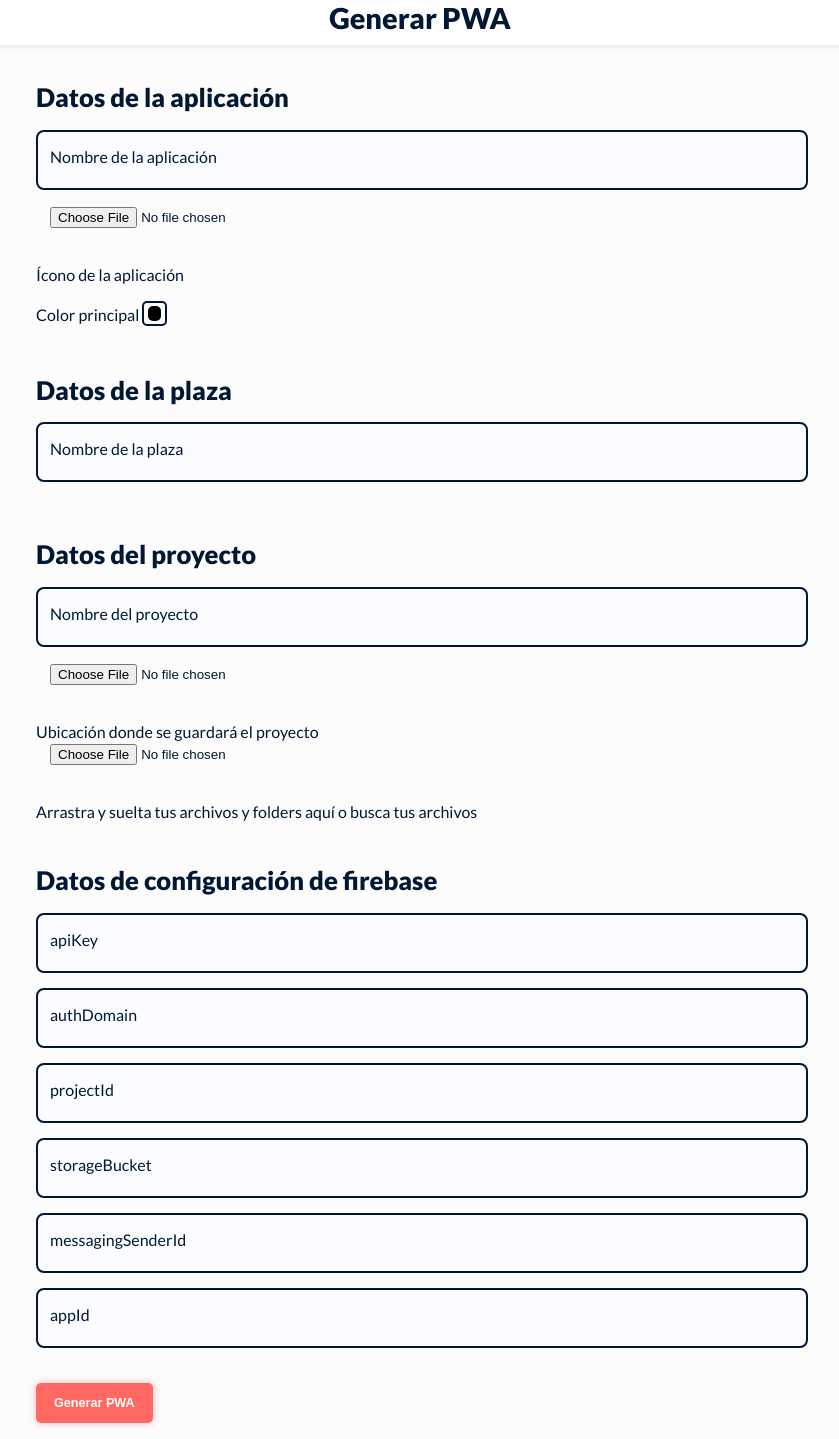
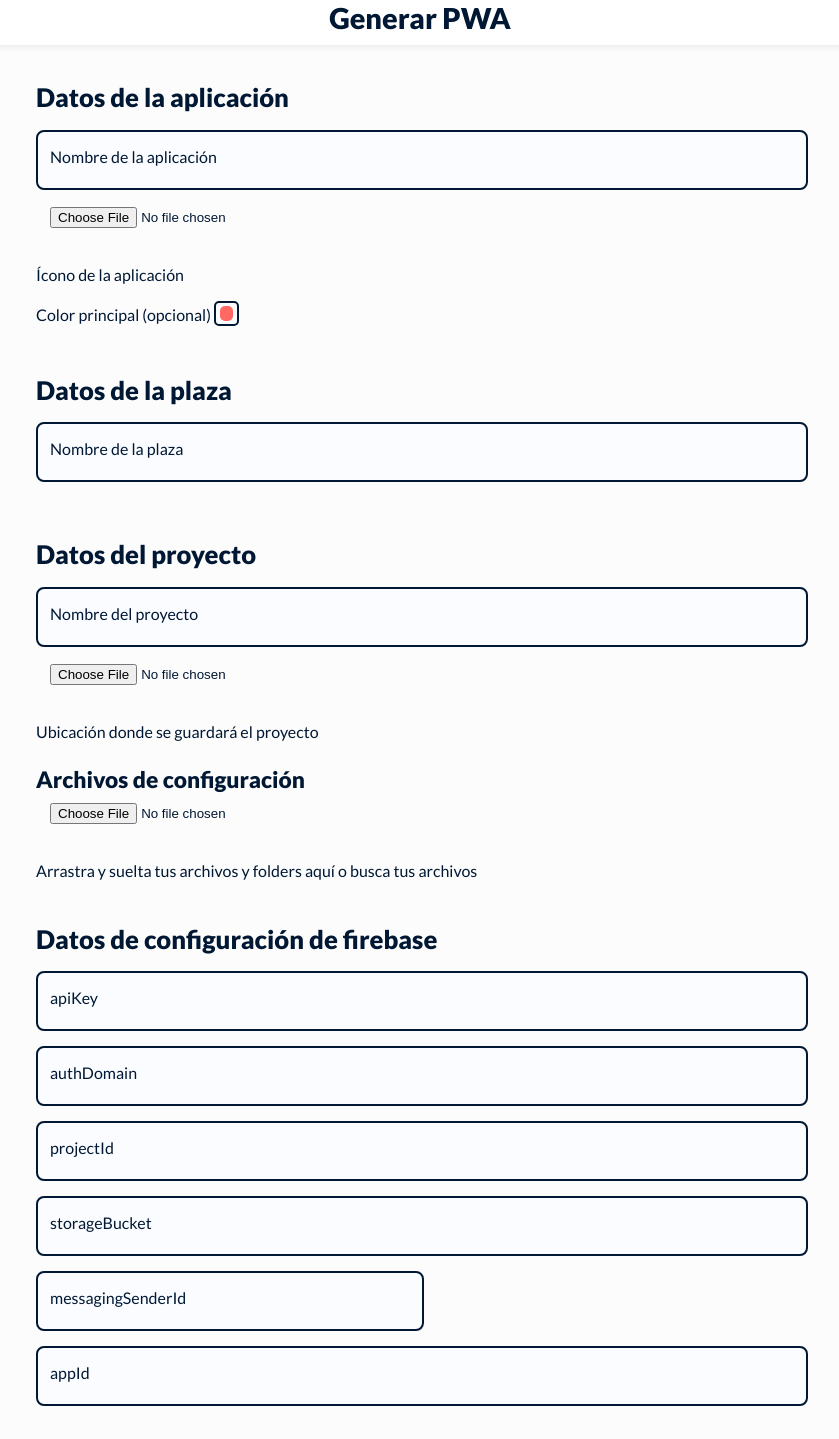
Before and after one commit to mauriciodeleonc/softtek-pwa-generator, a React (Create React App) app: page / in a window 1280 px wide. Shown: the top 1439 px of the page, without its empty margins (220-1059 px from the left). Built offline with nearby package versions, Linux system fonts and the light colour scheme.

Commit message:
Added error states to inputs and started validating form

```diff
--- a/src/App.js
+++ b/src/App.js
@@ -6,21 +6,121 @@ const App = () => {
   const icon = useRef(null);
   const projectLocation = useRef(null);
   const configFiles = useRef(null);
-  const [appName, setAppName] = useState(null);
-  const [appColor, setAppColor] = useState(null);
-  const [storeName, setStoreName] = useState(null);
-  const [projectName, setProjectName] = useState(null);
-  const [apiKey, setApiKey] = useState(null);
-  const [authDomain, setAuthDomain] = useState(null);
-  const [projectId, setProjectId] = useState(null);
-  const [storageBucket, setStorageBucket] = useState(null);
-  const [messagingSenderId, setMessagingSenderId] = useState(null);
-  const [appId, setAppId] = useState(null);
+  const [submitted, setSubmitted] = useState(false);
+  const [appName, setAppName] = useState({
+    label: 'Nombre de la aplicación',
+    type: 'text',
+    value: '',
+    required: true,
+    errorText: '',
+    valid: false,
+  });
+  const [appColor, setAppColor] = useState({
+    label: 'Color principal (opcional)',
+    type: 'color',
+    value: '',
+    required: false,
+    errorText: '',
+    valid: false,
+  });
+  const [storeName, setStoreName] = useState({
+    label: 'Nombre de la plaza',
+    type: 'text',
+    value: '',
+    required: true,
+    errorText: '',
+    valid: false,
+  });
+  const [projectName, setProjectName] = useState({
+    label: 'Nombre del proyecto',
+    type: 'text',
+    value: '',
+    required: true,
+    errorText: '',
+    valid: false,
+  });
+  const [apiKey, setApiKey] = useState({
+    label: 'apiKey',
+    type: 'text',
+    value: '',
+    required: true,
+    errorText: '',
+    valid: false,
+  });
+  const [authDomain, setAuthDomain] = useState({
+    label: 'authDomain',
+    type: 'text',
+    value: '',
+    required: true,
+    errorText: '',
+    valid: false,
+  });
+  const [projectId, setProjectId] = useState({
+    label: 'projectId',
+    type: 'text',
+    value: '',
+    required: true,
+    errorText: '',
+    valid: false,
+  });
+  const [storageBucket, setStorageBucket] = useState({
+    label: 'storageBucket',
+    type: 'text',
+    value: '',
+    required: true,
+    errorText: '',
+    valid: false,
+  });
+  const [messagingSenderId, setMessagingSenderId] = useState({
+    label: 'messagingSenderId',
+    type: 'text',
+    value: '',
+    required: true,
+    errorText: '',
+    valid: false,
+  });
+  const [appId, setAppId] = useState({
+    label: 'appId',
+    type: 'text',
+    value: '',
+    required: true,
+    errorText: '',
+    valid: false,
+  });
 
   const handleSubmit = (e) => {
     e.preventDefault();
-    console.log(appName);
+    setSubmitted(true);
+    if(appName.value.trim() !== '' && appName.required) {
+      setAppName({...appName, valid: true});
+    }
+    if(storeName.value.trim() !== '' && storeName.required) {
+      setStoreName({...storeName, valid: true});
+    }
+    if(projectName.value.trim() !== '' && projectName.required) {
+      setProjectName({...projectName, valid: true});
+    }
+    if(apiKey.value.trim() !== '' && apiKey.required) {
+      setApiKey({...apiKey, valid: true});
+    }
+    if(authDomain.value.trim() !== '' && authDomain.required) {
+      setAuthDomain({...authDomain, valid: true});
+    }
+    if(projectId.value.trim() !== '' && projectId.required) {
+      setProjectId({...projectId, valid: true});
+    }
+    if(storageBucket.value.trim() !== '' && storageBucket.required) {
+      setStorageBucket({...storageBucket, valid: true});
+    }
+    if(messagingSenderId.value.trim() !== '' && messagingSenderId.required) {
+      setMessagingSenderId({...messagingSenderId, valid: true});
+    }
+    if(appId.value.trim() !== '' && appId.required) {
+      setAppId({...appId, valid: true});
+    }
     console.log(icon.current.files[0]);
+    console.log(projectLocation.current.files[0]);
+    console.log(configFiles.current.files[0]);
   }
 
   return (
@@ -33,34 +133,124 @@ const App = () => {
           <h2>
             Datos de la aplicación
           </h2>
-          <Input label='Nombre de la aplicación' type='text' handleValue={setAppName}/>
-          <Input label='Ícono de la aplicación' type='file' ref={icon}/>
-          <Input label='Color principal' type='color' handleValue={setAppColor} />
+          <Input
+            label={appName.label}
+            type={appName.type}
+            handleValue={(value) => setAppName({...appName, value})}
+            required={appName.required}
+            errorText={appName.errorText}
+            submitted={submitted}
+            valid={appName.valid}
+          />
+          <Input
+            label='Ícono de la aplicación'
+            type='file'
+            ref={icon}
+          />
+          <Input
+            label={appColor.label}
+            type={appColor.type}
+            handleValue={(value) => setAppColor({...appColor, value})}
+          />
         </section>
         <section>
           <h2>
             Datos de la plaza
           </h2>
-          <Input label='Nombre de la plaza' type='text' handleValue={setStoreName} />
+          <Input
+            label={storeName.label}
+            type={storeName.type}
+            handleValue={(value) => setStoreName({...storeName, value})}
+            required={storeName.required}
+            errorText={storeName.errorText}
+            submitted={submitted}
+            valid={storeName.valid}
+          />
         </section>
         <section>
           <h2>
             Datos del proyecto
           </h2>
-          <Input label='Nombre del proyecto' type='text' />
-          <Input label='Ubicación donde se guardará el proyecto' type='file' />
-          <Input label='Arrastra y suelta tus archivos y folders aquí o busca tus archivos' type='file' />
+          <Input
+            label={projectName.label}
+            type={projectName.type}
+            handleValue={(value) => setProjectName({...projectName, value})}
+            required={projectName.required}
+            errorText={projectName.errorText}
+            submitted={submitted}
+            valid={projectName.valid}
+          />
+          <Input
+            label='Ubicación donde se guardará el proyecto'
+            type='file'
+            ref={projectLocation}
+          />
+          <h3>Archivos de configuración</h3>
+          <Input
+            label='Arrastra y suelta tus archivos y folders aquí o busca tus archivos'
+            type='file'
+            ref={configFiles}
+          />
         </section>
         <section>
           <h2>
             Datos de configuración de firebase
           </h2>
-          <Input label='apiKey' type='text' />
-          <Input label='authDomain' type='text' />
-          <Input label='projectId' type='text' />
-          <Input label='storageBucket' type='text' />
-          <Input label='messagingSenderId' type='text' />
-          <Input label='appId' type='text' />
+          <Input
+            label={apiKey.label}
+            type={apiKey.type}
+            handleValue={(value) => setApiKey({...apiKey, value})}
+            required={apiKey.required}
+            errorText={apiKey.errorText}
+            submitted={submitted}
+            valid={apiKey.valid}
+          />
+          <Input
+            label={authDomain.label}
+            type={authDomain.type}
+            handleValue={(value) => setAuthDomain({...authDomain, value})}
+            required={authDomain.required}
+            errorText={authDomain.errorText}
+            submitted={submitted}
+            valid={authDomain.valid}
+          />
+          <Input
+            label={projectId.label}
+            type={projectId.type}
+            handleValue={(value) => setProjectId({...projectId, value})}
+            required={projectId.required}
+            errorText={projectId.errorText}
+            submitted={submitted}
+            valid={projectId.valid}
+          />
+          <Input
+            label={storageBucket.label}
+            type={storageBucket.type}
+            handleValue={(value) => setStorageBucket({...storageBucket, value})}
+            required={storageBucket.required}
+            errorText={storageBucket.errorText}
+            submitted={submitted}
+            valid={storageBucket.valid}
+          />
+          <Input
+            label={messagingSenderId.label}
+            type={messagingSenderId.type}
+            handleValue={(value) => setMessagingSenderId({...messagingSenderId, value})}
+            required={messagingSenderId.required}
+            errorText={messagingSenderId.errorText}
+            submitted={submitted}
+            valid={messagingSenderId.valid}
+            size='md'
+          />
+          <Input
+            label={appId.label}
+            type={appId.type}
+            handleValue={(value) => setAppId({...appId, value})}
+            required={appId.required}
+            errorText={appId.errorText}
+            submitted={submitted}
+            valid={appId.valid}
+          />
         </section>
         <section>
           <Button variant='primary' label='Generar PWA' type='submit' />
--- a/src/global/Input.js
+++ b/src/global/Input.js
@@ -5,6 +5,7 @@ class Input extends Component {
         super(props);
         this.state = {
             value: '',
+            valid: -1,
         }
 
         this.handleValue = this.handleValue.bind(this);
@@ -22,13 +23,22 @@ class Input extends Component {
             case 'color':
                 return(
                     <>
-                        <p className='non-bold'>{this.props.label} <input type={this.props.type} value={this.state.value} onChange={this.handleValue} ref={this.props.innerRef}/></p>
+                        <p className='non-bold'>{this.props.label} <input type={this.props.type} value={this.state.value ? this.props.value : '#FF6961' } onChange={this.handleValue} ref={this.props.innerRef}/></p>
                     </>
                 );
             case 'file':
                 return(
                     <div className={`${this.props.className && this.props.className} ${this.props.size && this.props.size} `}>
-                        <input type={this.props.type} className='input' value={this.state.value} onChange={this.handleValue} ref={this.props.innerRef} directory='' webkitdirectory='' multiple='' />
+                        <input
+                            type={this.props.type}
+                            className='input'
+                            value={this.state.value}
+                            onChange={this.handleValue}
+                            ref={this.props.innerRef}
+                            directory=''
+                            webkitdirectory=''
+                            multiple=''
+                        />
                         <div className={`non-bold ${this.state.value.length > 0 && 'focused'}`}>
                             {this.props.label}
                         </div>
@@ -36,12 +46,17 @@ class Input extends Component {
                 );
             default:
                 return(
-                    <div className={`input-wrapper ${this.props.className && this.props.className} ${this.props.size ? this.props.size : 'block'} `}>
-                        <input type={this.props.type} className='input' value={this.state.value} onChange={this.handleValue} ref={this.props.innerRef}/>
-                        <div className={`input-placeholder non-bold ${this.state.value.length > 0 && 'focused'}`}>
-                            {this.props.label}
+                    <>
+                        <div className={`input-wrapper ${this.props.className && this.props.className} ${this.props.size ? this.props.size : 'block'} ${this.props.submitted && (this.props.valid ? 'valid' : 'invalid')}`}>
+                            <input type={this.props.type} className='input' value={this.state.value} onChange={this.handleValue} ref={this.props.innerRef}/>
+                            <div className={`input-placeholder non-bold ${this.state.value.length > 0 && 'focused'}`}>
+                                {this.props.label}
+                            </div>
                         </div>
-                    </div>
+                        {this.props.submitted && !this.props.valid &&
+                            <p className='text-smallest'>* {this.props.errorText}</p>
+                        }
+                    </>
                 );
         }
     }
--- a/src/index.css
+++ b/src/index.css
@@ -5,16 +5,8 @@
   --background-color: #FCFCFC;
   --error: #FF3333;
   --light-error: #FFE5E6;
-  --main: #FF6961;
-  --main-shadow: rgba(255, 105, 97, 0.4);
-  --complementary: #4BC65A;
+  --main: #54CF7A;
   --secondary-button: #FFE7E5;
-  --main-green: #00E52F;
-  --light-green: #E5FFEB;
-  --main-blue: #15F4EE;
-  --light-blue: #E7FEFD;
-  --main-orange: #FF8300;
-  --light-orange: #FFF3E5;
   --border-gray: rgba(0, 24, 51, 0.1);
 }
 
@@ -92,7 +84,7 @@ input[type='color']::-webkit-color-swatch-wrapper {
 	padding: 2px;
 }
 
-input[type="color"]::-webkit-color-swatch {
+input[type='color']::-webkit-color-swatch {
 	border: none;
   border-radius: 5px;
 }
@@ -129,6 +121,14 @@ input[type="color"]::-webkit-color-swatch {
   background: var(--main-light);
   padding: 0;
   margin: 15px 0px;
+}
+
+.input-wrapper.valid {
+  border: 2px solid var(--main);
+}
+
+.input-wrapper.invalid {
+  border: 2px solid var(--error);
 }
 
 .input-wrapper.xs {
@@ -199,6 +199,14 @@ input[type="color"]::-webkit-color-swatch {
   transition: transform 0.35s, background 0.35s;
 }
 
+.input-wrapper.valid .input-placeholder {
+  color: var(--main);
+}
+
+.input-wrapper.invalid .input-placeholder {
+  color: var(--error);
+}
+
 .button {
   height: 40px;
   text-align: center;
@@ -211,7 +219,6 @@ input[type="color"]::-webkit-color-swatch {
 
 .button.primary {
   background-color: var(--main);
-  box-shadow: 0px 0px 10px 0px var(--main-shadow);
 }
 
 .button.primary p {
```
